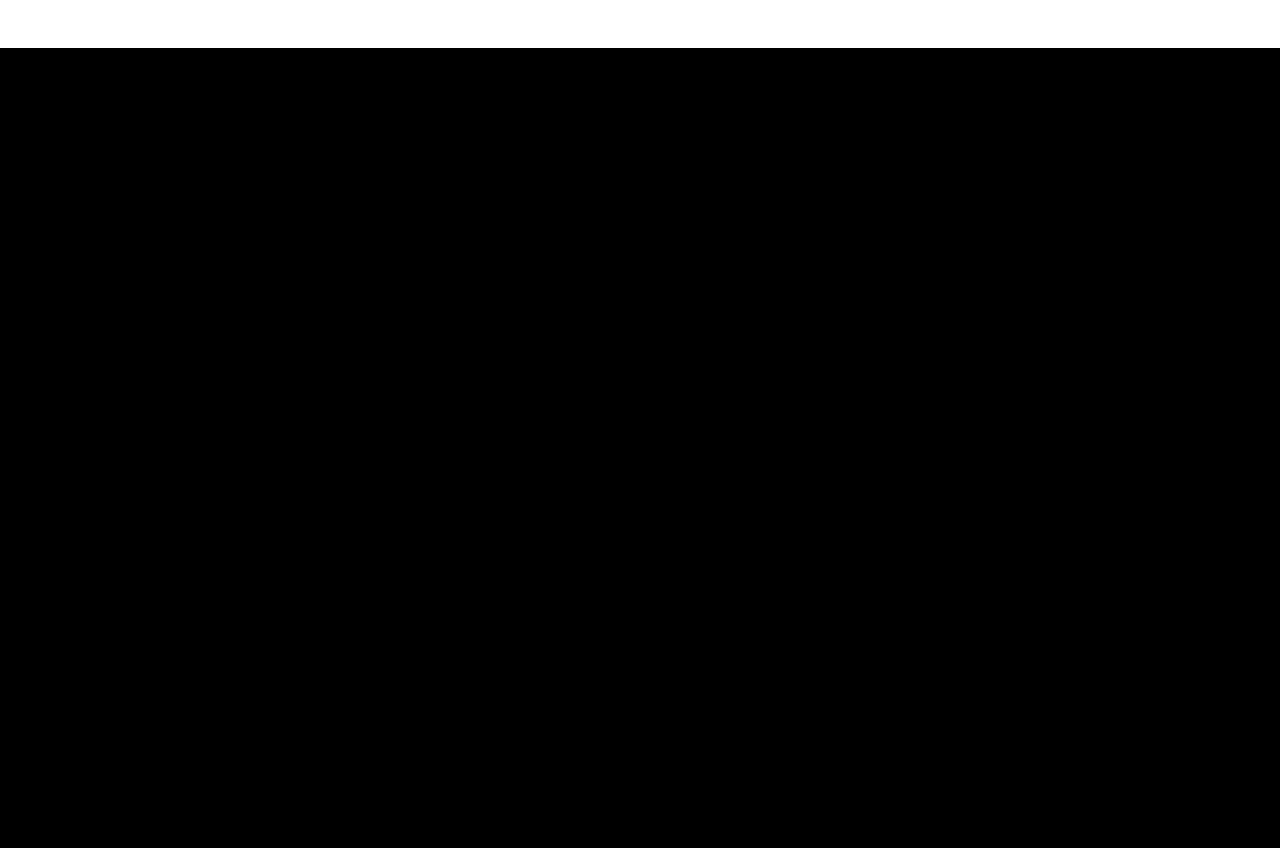
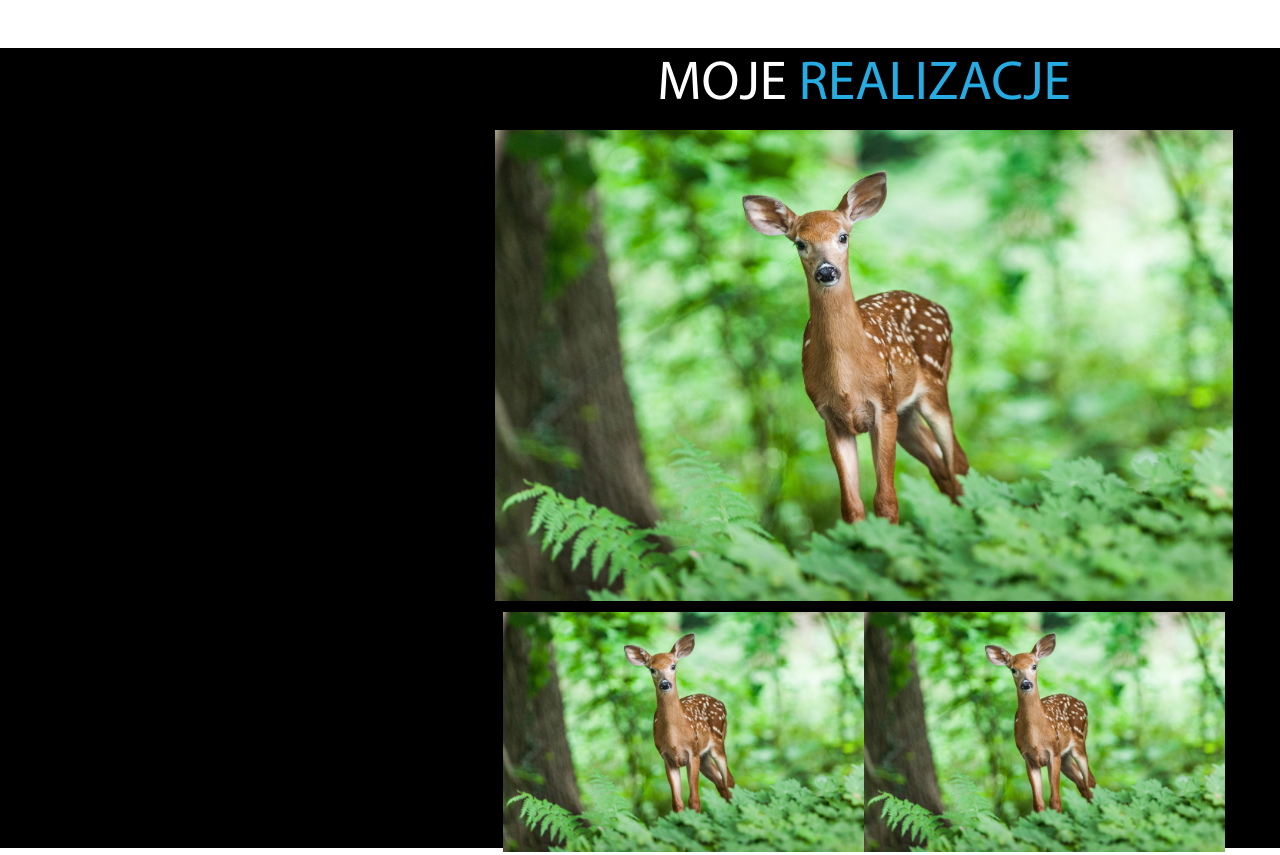
Before and after one commit to lemkeprzemyslaw/lemkeprzemyslaw.github.io, a plain HTML site: page index.html in a window 1280 px wide. Shown: the part 1720-2575 px from the top of the page. Drawn offline with Linux system fonts and the light colour scheme; a web font is replaced by a local one.

Commit message:
projects-containet testing

```diff
--- a/index.html
+++ b/index.html
@@ -65,8 +65,15 @@
     </div>
 </div>
 <div id="projects-container">
-    <div></div>
-    <div></div>
+    <div class="left-container"></div>
+    <div class="right-container">
+        <div class="projects-header">MOJE <span>REALIZACJE</span></div>
+        <div class="xl xl-center"><img src="img/wildlife.jpg" alt=""></div>
+        <div class="s-container">
+            <div class="s"><img src="img/wildlife.jpg" alt=""></div>
+            <div class="s"><img src="img/wildlife.jpg" alt=""></div>
+        </div>
+    </div>
 </div>
 <div id="contact-container">
     <div class="contact-header">FRONT<span>END</span>DEVELOPER <br>
--- a/stylsheet.css
+++ b/stylsheet.css
@@ -20,6 +20,7 @@
 
 * {
     margin: 0;
+    padding: 0;
 }
 
 body {
@@ -175,8 +176,7 @@ width: 70%;
 }
 
 .skill {
-    padding-left: 15px;
-    padding-top: 5px;
+    padding: 5px 0 0 15px;
 }
 
 #projects-container {
@@ -185,6 +185,57 @@ width: 70%;
     display: flex;
     justify-content: center;
     align-items: center;
+}
+
+.left-container {
+    width: 35%;
+    height: 100vh;
+}
+
+.right-container {
+    width: 65%;
+    height: 100vh;
+    display: flex;
+    justify-content: space-around;
+    flex-direction: column;
+    align-items: center;
+}
+
+.projects-header {
+    font-family: MyriadPro-Light, MyriadPro-Regular;
+    font-size: 55px;
+    color: #ffffff;
+    text-align: center;
+}
+
+.xl {
+    width: 738px;
+    height: 471px;
+}
+
+.l {
+    width: 486px;
+    height: 310px;
+}
+
+.s {
+    width: 361px;
+    height: 231px;
+}
+
+.xs {
+    width: 238px;
+    height: 152px;
+}
+
+.xl-center {
+    display: flex;
+    justify-content: center;
+}
+
+.s-container {
+    display: flex;
+    justify-content: space-around;
 }
 
 #contact-container {
```
Also changed, not shown: img/wildlife.jpg (added).
